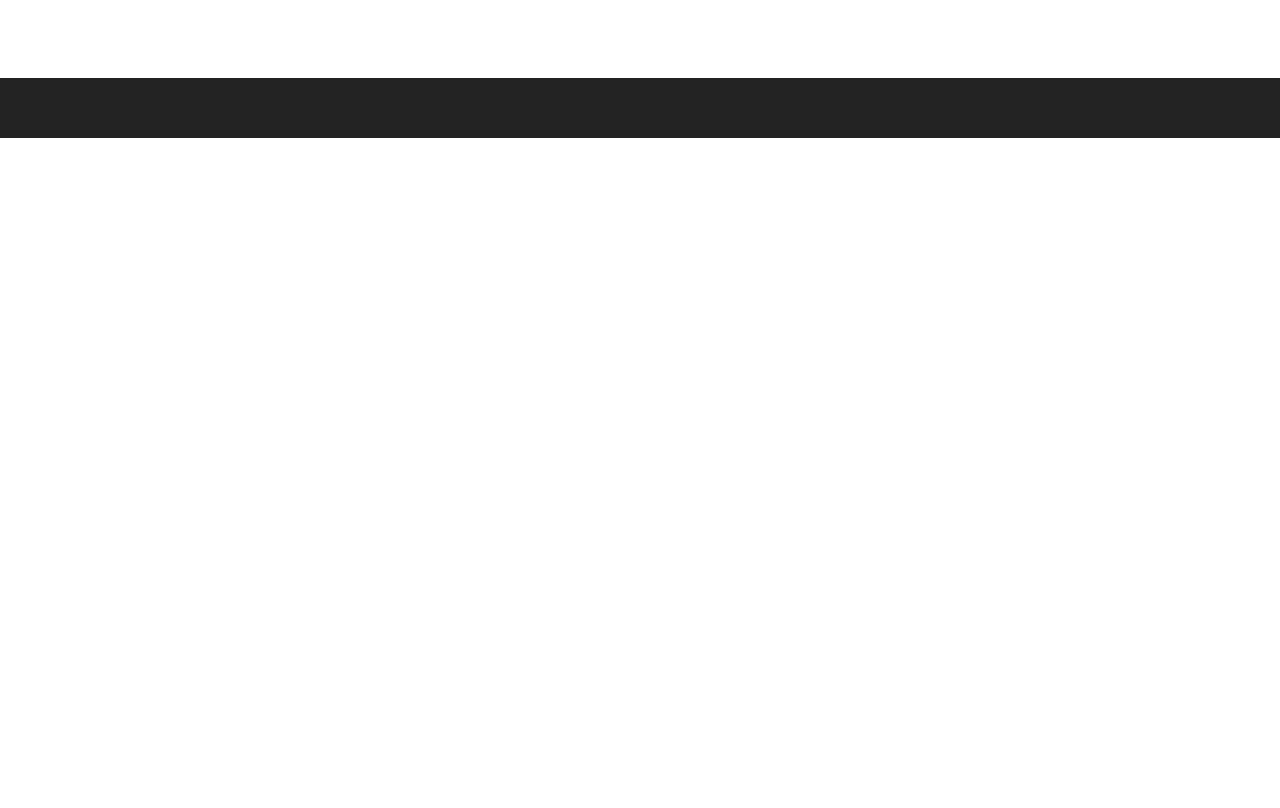
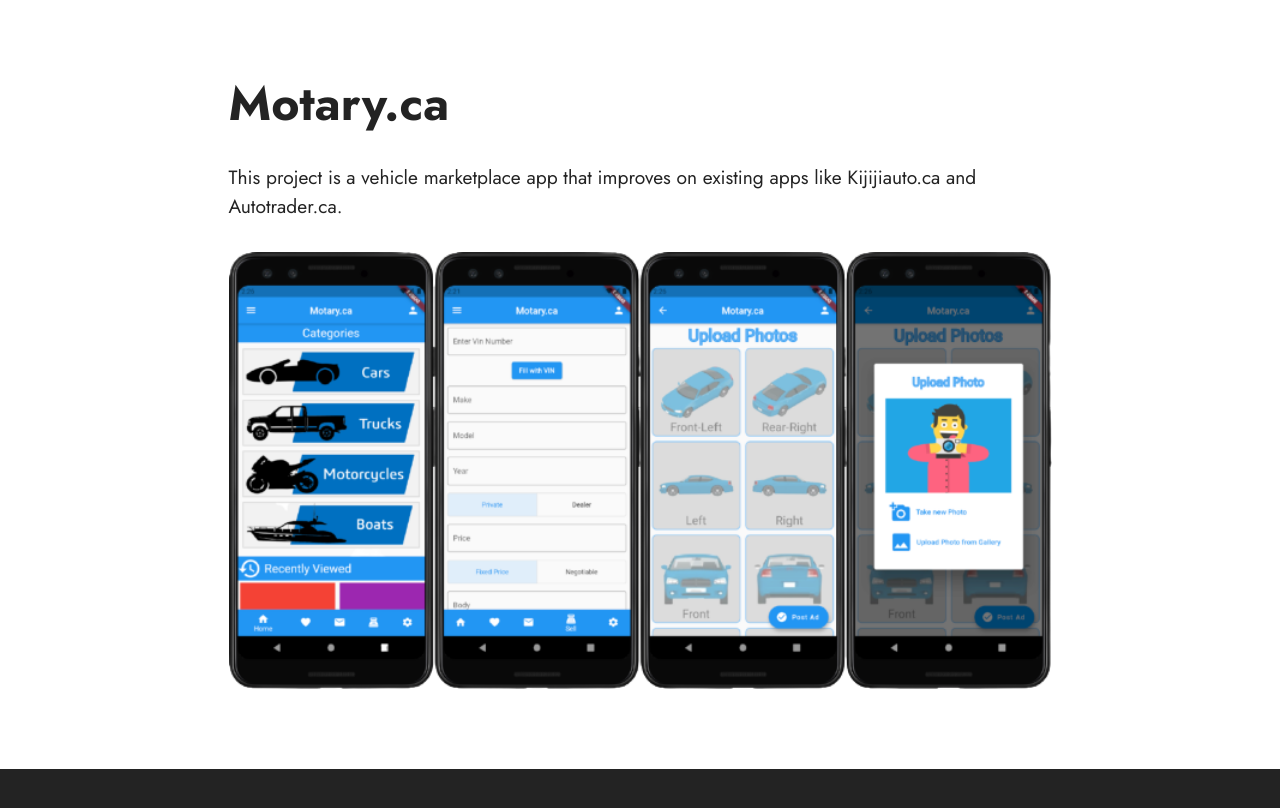
Before and after one commit to SamerSafadi/samersafadi.github.io, a plain HTML site: page index.html in a window 1280 px wide. Shown: the part 1857-2665 px from the top of the page. Before the commit the page ends 1995 px from the top, so only its background shows below. Drawn offline with Linux system fonts and the light colour scheme.

Commit message:
Added Motary.ca to Projects

```diff
--- a/index.html
+++ b/index.html
@@ -91,8 +91,31 @@
         <div class="row justify-content-center">
             <div class="col-12 col-lg-9">
                 <div class="image-wrapper">
-                    <a href="8-Bit-Racer/Project.html"><img src="assets/images/cover-1-1500x2047.png" alt="8-Bit-Racer"></a>
+                    <a href="https://htmlpreview.github.io/?https://github.com/SamerSafadi/8-Bit-Racer/blob/main/Project.html"><img src="8-Bit-Racer-cover.png" alt="8-Bit-Racer"></a>
 
+                </div>
+            </div>
+        </div>
+    </div>
+</section>
+
+<section class="content1 cid-s48udlf8KU" id="content1-8">
+    <div class="container">
+        <div class="row justify-content-center">
+            <div class="title col-12 col-md-9">
+                <h3 class="mbr-section-title mbr-fonts-style align-center mb-4 display-2"><strong>Motary.ca</strong></h3>
+                <h4 class="mbr-section-subtitle align-center mbr-fonts-style mb-4 display-7">This project is a vehicle marketplace app that improves on existing apps like Kijijiauto.ca and Autotrader.ca.</h4>
+            </div>
+        </div>
+    </div>
+</section>
+
+<section class="image3 cid-s48upRUlSD" id="image3-9">
+    <div class="container">
+        <div class="row justify-content-center">
+            <div class="col-12 col-lg-9">
+                <div class="image-wrapper">
+                    <img src="Motary-cover.png" alt="Motary.ca">
                 </div>
             </div>
         </div>
```
Also changed, not shown: 8-Bit-Racer-cover.png (renamed from assets/images/cover-1-1500x2047.png), 8-Bit-Racer/cover.png (deleted), Motary-cover.png (added).
